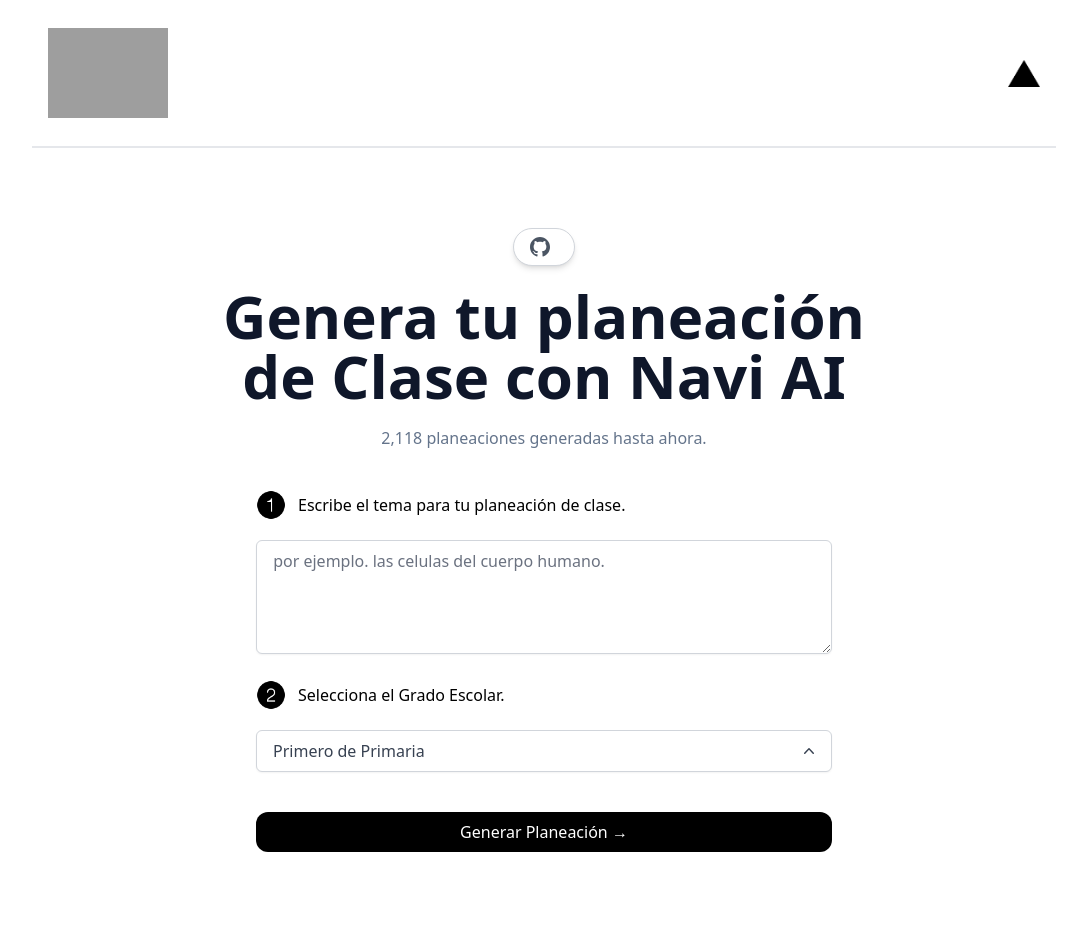
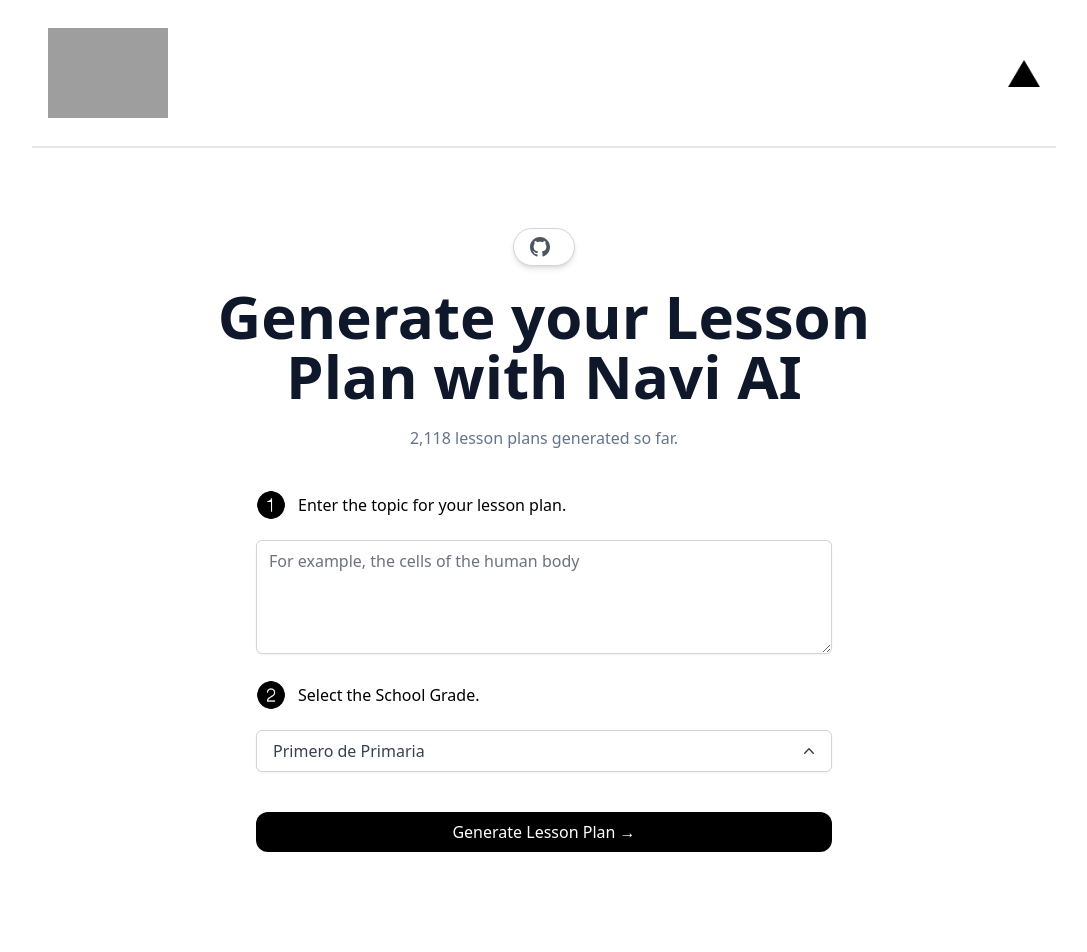
Before and after one commit to joztos/lessonplangen, a Next.js app: page / in a window 1280 px wide. Shown: the top 952 px of the page, without its empty margins (96-1183 px from the left). Built offline with nearby package versions, Linux system fonts and the light colour scheme; grey boxes are pictures that could not be loaded.

Commit message:
front idioma

```diff
--- a/pages/index.tsx
+++ b/pages/index.tsx
@@ -105,10 +105,10 @@ const Home: NextPage = () => {
           <p></p>
         </a>
         <h1 className="sm:text-6xl text-4xl max-w-[708px] font-bold text-slate-900">
-          Genera tu planeación de Clase con Navi AI
+          Generate your Lesson Plan with Navi AI
         </h1>
         <p className="text-slate-500 mt-5">
-          2,118 planeaciones generadas hasta ahora.
+          2,118 lesson plans generated so far.
         </p>
         <div className="max-w-xl w-full">
           <div className="flex mt-10 items-center space-x-3">
@@ -120,7 +120,7 @@ const Home: NextPage = () => {
               className="mb-5 sm:mb-0"
             />
             <p className="text-left font-medium">
-              Escribe el tema para tu planeación de clase.{" "}
+              Enter the topic for your lesson plan.{" "}
               <span className="text-slate-500"></span>
             </p>
           </div>
@@ -129,12 +129,12 @@ const Home: NextPage = () => {
             onChange={(e) => setBio(e.target.value)}
             rows={4}
             className="w-full rounded-md border-gray-300 shadow-sm focus:border-black focus:ring-black my-5"
-            placeholder={" por ejemplo. las celulas del cuerpo humano."}
+            placeholder={"For example, the cells of the human body"}
           />
           <div className="flex mb-5 items-center space-x-3">
             <Image src="/2-black.png" width={30} height={30} alt="1 icon" />
             <p className="text-left font-medium">
-              Selecciona el Grado Escolar.
+              Select the School Grade.
             </p>
           </div>
           <div className="block">
@@ -146,7 +146,7 @@ const Home: NextPage = () => {
               className="bg-black rounded-xl text-white font-medium px-4 py-2 sm:mt-10 mt-8 hover:bg-black/80 w-full"
               onClick={(e) => generateBio(e)}
             >
-              Generar Planeación &rarr;
+              Generate Lesson Plan &rarr;
             </button>
           )}
           {loading && (
```
